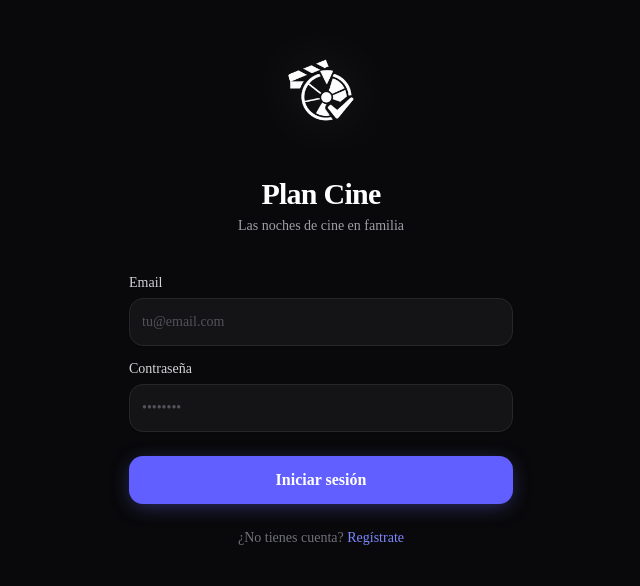
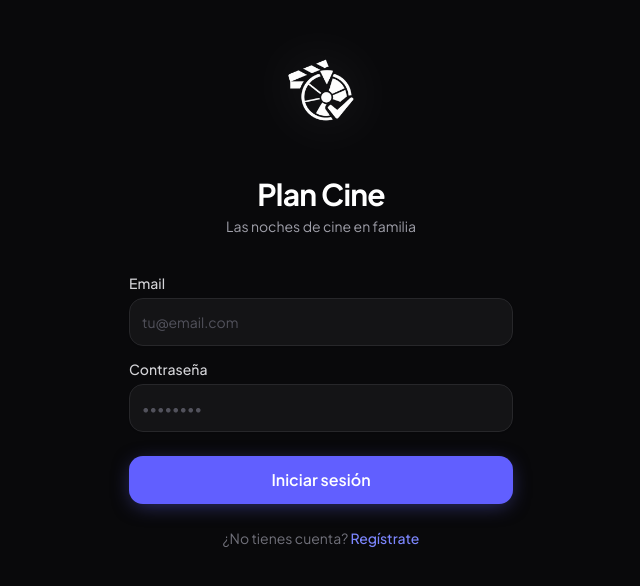
Before and after one commit to mariotc1/plan-cine, a Next.js app in the folder frontend/: page /login in a window 1280 px wide. Shown: the part 114-700 px from the top of the page, without its empty margins (319-959 px from the left). Built offline with nearby package versions, Linux system fonts and the light colour scheme; no server answers.

Commit message:
cambio en la tipografía

```diff
--- a/frontend/src/app/globals.css
+++ b/frontend/src/app/globals.css
@@ -7,9 +7,9 @@
 @theme inline {
   --color-background: var(--background);
   --color-foreground: var(--foreground);
-  --font-sans: var(--font-sans);
-  --font-mono: var(--font-geist-mono);
-  --font-heading: var(--font-sans);
+  --font-sans: var(--font-jakarta), ui-sans-serif, system-ui, sans-serif;
+  --font-mono: ui-monospace, monospace;
+  --font-heading: var(--font-jakarta), ui-sans-serif, system-ui, sans-serif;
   --color-sidebar-ring: var(--sidebar-ring);
   --color-sidebar-border: var(--sidebar-border);
   --color-sidebar-accent-foreground: var(--sidebar-accent-foreground);
--- a/frontend/src/app/layout.tsx
+++ b/frontend/src/app/layout.tsx
@@ -1,10 +1,15 @@
 import type { Metadata, Viewport } from 'next';
-import { Geist } from 'next/font/google';
+import { Plus_Jakarta_Sans } from 'next/font/google';
 import './globals.css';
 import { Providers } from './providers';
 import { Toaster } from '@/components/ui/sonner';
 
-const geist = Geist({ subsets: ['latin'], variable: '--font-geist' });
+const jakarta = Plus_Jakarta_Sans({
+  subsets: ['latin'],
+  variable: '--font-jakarta',
+  weight: ['400', '500', '600', '700', '800'],
+  display: 'swap',
+});
 
 export const metadata: Metadata = {
   title: 'Plan Cine',
@@ -31,7 +36,7 @@ export const viewport: Viewport = {
 
 export default function RootLayout({ children }: { children: React.ReactNode }) {
   return (
-    <html lang="es" className={`${geist.variable} dark h-full`}>
+    <html lang="es" className={`${jakarta.variable} dark h-full`}>
       <head>
         <meta name="mobile-web-app-capable" content="yes" />
         <meta name="apple-mobile-web-app-capable" content="yes" />
```
